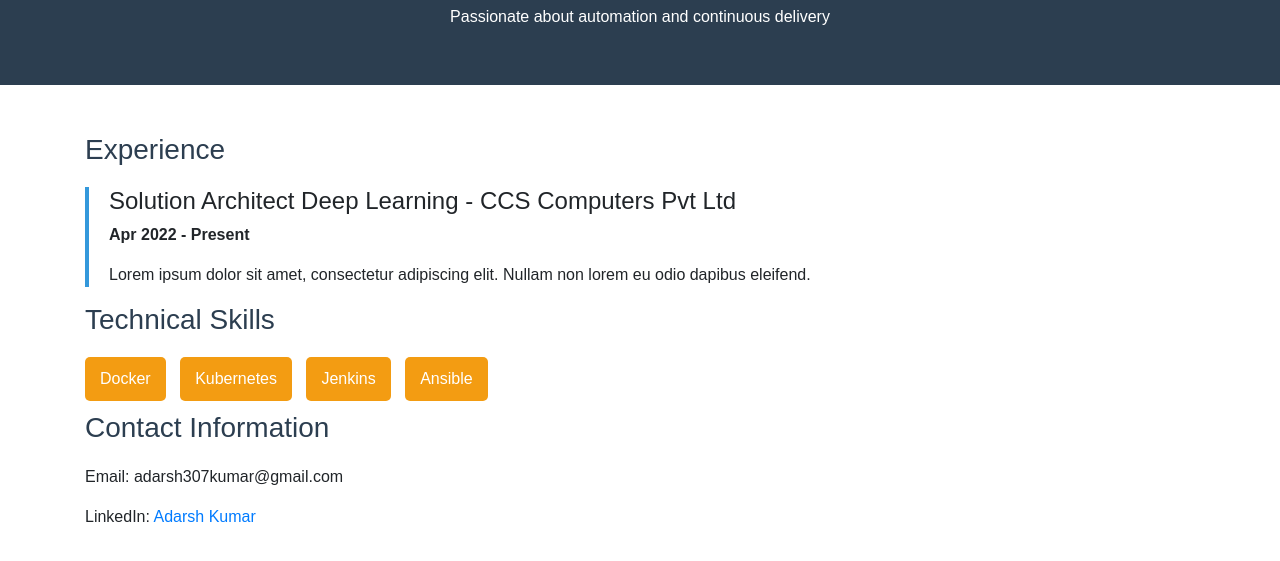
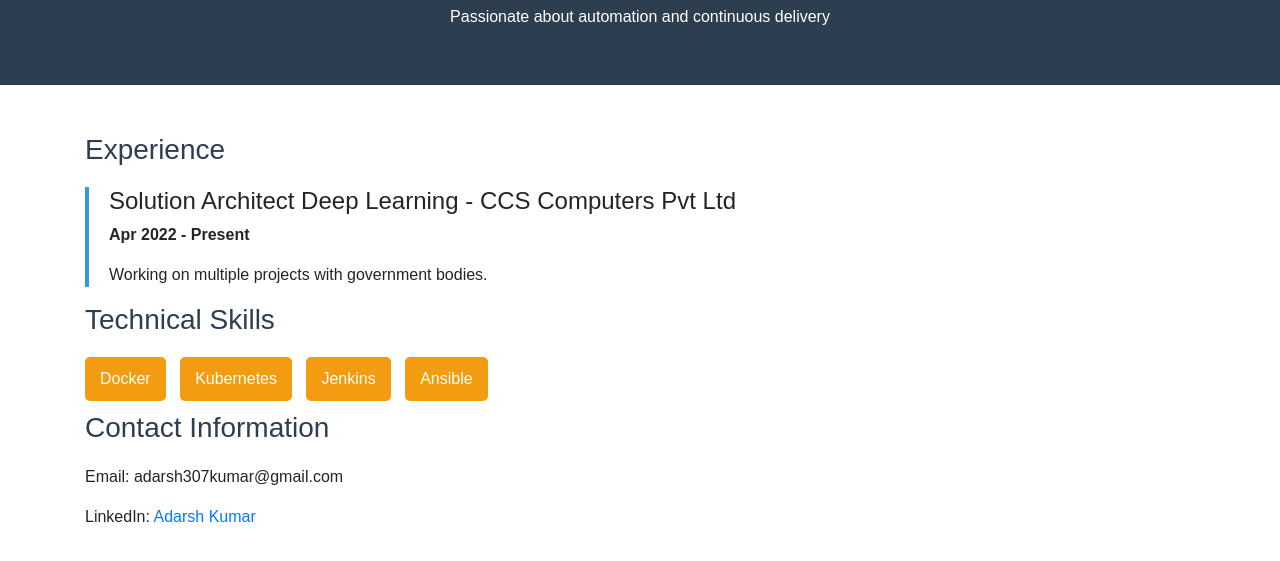
Before and after one commit to AdarshIITDH/devops_assignment, a plain HTML site: page Networking and Servers/question-1/index.html in a window 1280 px wide. Shown: the part 123-684 px from the top of the page. Drawn offline with nearby package versions, Linux system fonts and the light colour scheme.

Commit message:
Update index.html

```diff
--- a/Networking and Servers/question-1/index.html
+++ b/Networking and Servers/question-1/index.html
@@ -64,7 +64,7 @@
       <div class="experience-item">
         <h4>Solution Architect Deep Learning - CCS Computers Pvt Ltd</h4>
         <p class="font-weight-bold">Apr 2022 - Present</p>
-        <p>Lorem ipsum dolor sit amet, consectetur adipiscing elit. Nullam non lorem eu odio dapibus eleifend.</p>
+        <p>Working on multiple projects with government bodies.</p>
       </div>
       <!-- Add more experience items as needed -->
     </section>
```
